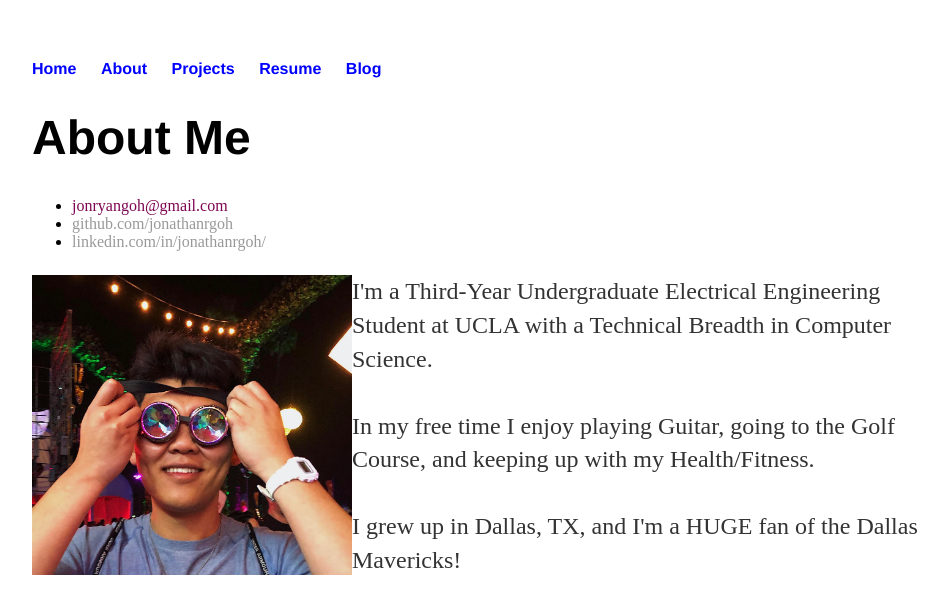
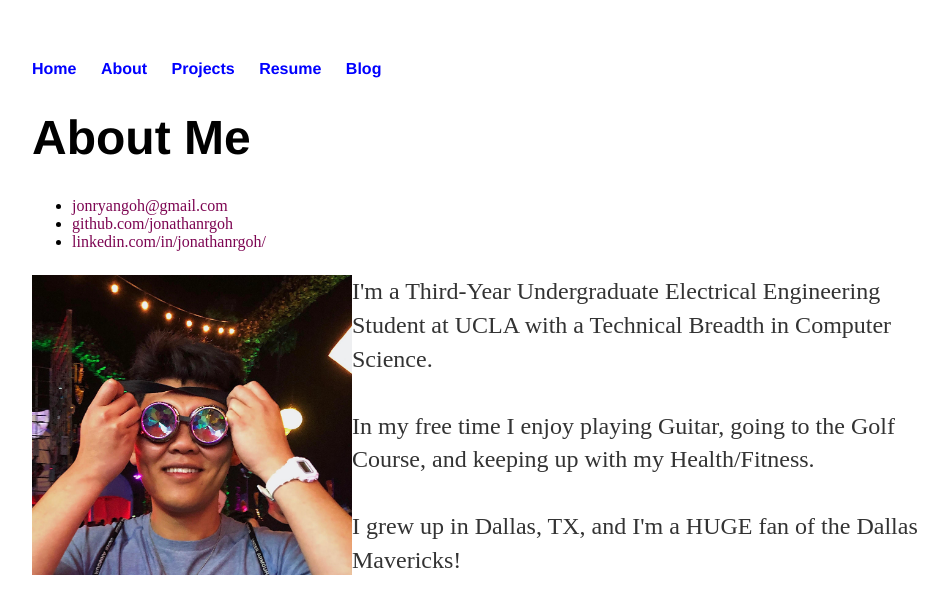
Before and after one commit to jonathanrgoh/jonathanrgoh.github.io, a Jekyll site: the page built from about/index.html, in a window 1280 px wide. Shown: the top 602 px of the page, without its empty margins (160-1108 px from the left). Built offline with Jekyll 4.4.1, drawn with Linux system fonts in a browser that asks for light colours; grey boxes are pictures that could not be loaded.

Commit message:
Update index.html

```diff
--- a/about/index.html
+++ b/about/index.html
@@ -7,8 +7,8 @@
 
 			<ul>
 			<li><a href="mailto:jonryangoh@gmail.com" style="color:#7D0552;">jonryangoh@gmail.com</a></li>
-			<li><a href="https://github.com/jonathanrgoh">github.com/jonathanrgoh</a></li>
-			<li><a href="https://www.linkedin.com/in/jonathanrgoh/">linkedin.com/in/jonathanrgoh/</a></li>
+			<li><a href="https://github.com/jonathanrgoh" style="color:#7D0552;">github.com/jonathanrgoh</a></li>
+			<li><a href="https://www.linkedin.com/in/jonathanrgoh/" style="color:#7D0552;">linkedin.com/in/jonathanrgoh/</a></li>
 			</ul>
 
 		<p><img src="\images\home\jonFace.jpg" style="float:left;width:320px;height:300px;" alt="picture of me">I'm a Third-Year Undergraduate Electrical Engineering Student at UCLA with a Technical Breadth in Computer Science.
```
